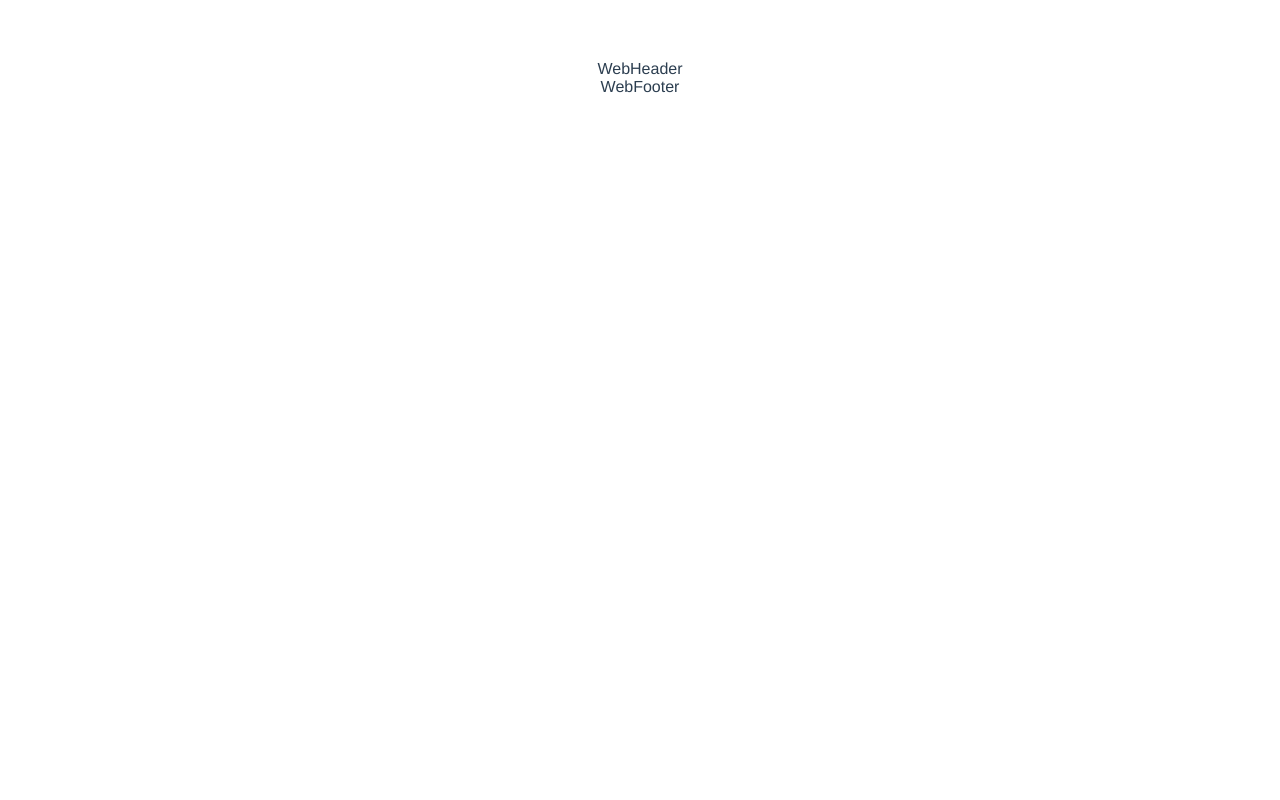
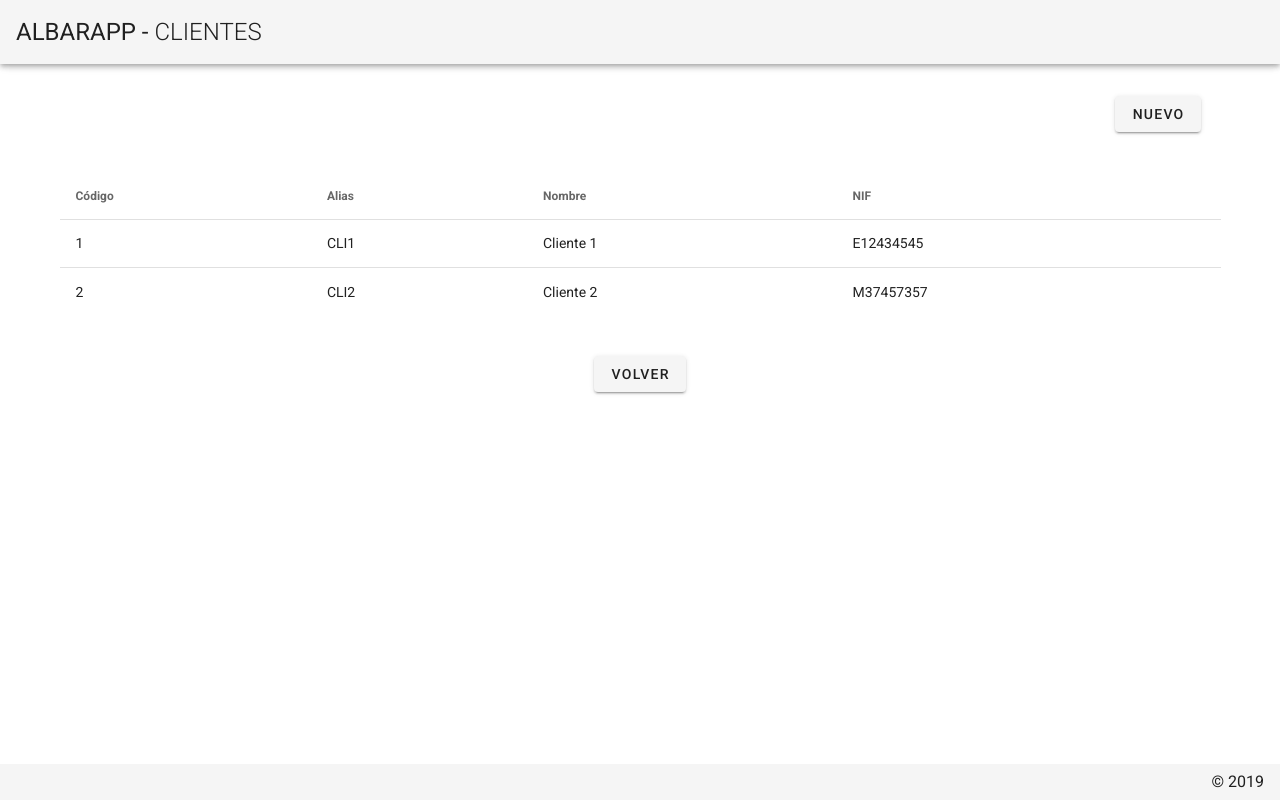
Before and after one commit to oespino/vue-albarapp, a Vue app: page /#/customer in a window 1280 px wide. Built offline with nearby package versions, Linux system fonts and the light colour scheme.

Commit message:
Added Vuetify. Added customer table.

```diff
--- a/public/index.html
+++ b/public/index.html
@@ -6,6 +6,8 @@
     <meta name="viewport" content="width=device-width,initial-scale=1.0">
     <link rel="icon" href="<%= BASE_URL %>favicon.ico">
     <title>vue-albarapp</title>
+    <link rel="stylesheet" href="https://fonts.googleapis.com/css?family=Roboto:100,300,400,500,700,900">
+    <link rel="stylesheet" href="https://cdn.jsdelivr.net/npm/@mdi/font@latest/css/materialdesignicons.min.css">
   </head>
   <body>
     <noscript>
--- a/src/App.vue
+++ b/src/App.vue
@@ -1,9 +1,11 @@
 <template>
-  <div id="app">
-    <WebHeader/>
-    <router-view></router-view>
-    <WebFooter/>
-  </div>
+  <v-app>
+    <v-content>
+      <WebHeader v-bind:currentState="currentRouteName"/>
+      <router-view></router-view>
+      <WebFooter/>
+    </v-content>
+  </v-app>
 </template>
 
 <script>
@@ -11,21 +13,18 @@ import WebHeader from "@/components/TheHeader";
 import WebFooter from "@/components/TheFooter";
 
 export default {
-  name: 'app',
+  name: 'App',
   components: {
     WebHeader,
     WebFooter
+  },
+  data: () => ({
+
+  }),
+  computed: {
+    currentRouteName() {
+        return this.$route.name;
+    }
   }
-}
+};
 </script>
-
-<style>
-#app {
-  font-family: 'Avenir', Helvetica, Arial, sans-serif;
-  -webkit-font-smoothing: antialiased;
-  -moz-osx-font-smoothing: grayscale;
-  text-align: center;
-  color: #2c3e50;
-  margin-top: 60px;
-}
-</style>
--- a/src/components/TheFooter.vue
+++ b/src/components/TheFooter.vue
@@ -1,9 +1,8 @@
 <template>
-    <footer>
-        <div>
-            WebFooter
-        </div>
-    </footer>
+    <v-footer absolute>
+        <div class="flex-grow-1"></div>
+        <span class="text-right">&copy; 2019</span>
+    </v-footer>
 </template>
 
 <script>
--- a/src/components/TheHeader.vue
+++ b/src/components/TheHeader.vue
@@ -1,11 +1,19 @@
 <template>
     <div>
-        WebHeader
+        <v-app-bar>
+            <v-toolbar-title class="headline text-uppercase">
+                <span>AlbarApp - </span>
+                <span class="font-weight-light">{{currentState}}</span>
+            </v-toolbar-title>
+        </v-app-bar>
     </div>
 </template>
 
 <script>
 export default {
-    name: "WebHeader"
+    name: "WebHeader",
+    props: {
+        currentState : String
+    }
 };
 </script>
--- a/src/main.js
+++ b/src/main.js
@@ -1,10 +1,12 @@
 import Vue from 'vue'
 import App from './App.vue'
 import router from "./router"
+import vuetify from './plugins/vuetify';
 
 Vue.config.productionTip = false
 
 new Vue({
   router,
-  render: h => h(App),
+  vuetify,
+  render: h => h(App)
 }).$mount('#app')
--- /dev/null
+++ b/src/plugins/vuetify.js
@@ -0,0 +1,10 @@
+import Vue from 'vue';
+import Vuetify from 'vuetify/lib';
+
+Vue.use(Vuetify);
+
+export default new Vuetify({
+  icons: {
+    iconfont: 'mdi',
+  },
+});
--- a/src/router/index.js
+++ b/src/router/index.js
@@ -7,7 +7,13 @@ export default new Router({
     routes: [
       {
         path: "/",
-        component: () => import("@/views/Home")
+        component: () => import("@/views/Home"),
+        name: "Home"
+      },
+      {
+        path: "/customer/",
+        component: () => import("@/views/Customer"),
+        name: "Clientes"
       }
     ]
 });
--- /dev/null
+++ b/src/views/Customer.vue
@@ -0,0 +1,61 @@
+<template>
+  <v-container>
+    <v-layout text-right wrap class="pb-10 pt-5 mr-5">
+      <v-flex xs12>
+        <v-btn to="/">
+          <span>Nuevo</span>
+        </v-btn>
+      </v-flex>
+    </v-layout>
+    <v-simple-table>
+      <template v-slot:default>
+        <thead>
+          <tr>
+            <th class="text-left">Código</th>
+            <th class="text-left">Alias</th>
+            <th class="text-left">Nombre</th>
+            <th class="text-left">NIF</th>
+          </tr>
+        </thead>
+        <tbody>
+          <tr v-for="item in customers" :key="item.id">
+            <td>{{ item.code }}</td>
+            <td>{{ item.alias }}</td>
+            <td>{{ item.name }}</td>
+            <td>{{ item.idn }}</td>
+          </tr>
+        </tbody>
+      </template>
+    </v-simple-table>
+    <v-layout text-center wrap class="pt-10">
+      <v-flex xs12>
+        <v-btn to="/">
+          <span>Volver</span>
+        </v-btn>
+      </v-flex>
+    </v-layout>
+  </v-container>
+</template>
+
+<script>
+export default {
+  name: "customer",
+  data: () => {
+      return {
+          customers: []
+      }
+  },
+  created() {
+      this.listCustomers();
+  },
+  methods: {
+    listCustomers() {
+        // Rest call to list clients
+        this.customers = [
+            {id: 1, code: 1, alias: "CLI1", name: "Cliente 1", idn: "E12434545"},
+            {id: 2, code: 2, alias: "CLI2", name: "Cliente 2", idn: "M37457357"}
+        ]
+    }
+  }
+};
+</script>
--- a/src/views/Home.vue
+++ b/src/views/Home.vue
@@ -1,5 +1,17 @@
 <template>
-    <div>
-        <h1>AlbarApp</h1>
-    </div>
+  <v-container>
+    <v-layout text-center wrap class="pt-10">
+      <v-flex xs12>
+        <v-btn to="/customer/">
+          <span>Clientes</span>
+        </v-btn>
+      </v-flex>
+    </v-layout>
+  </v-container>
 </template>
+
+<script>
+export default {
+  name: "home"
+};
+</script>
```
Also changed, not shown: package.json (+7 -2 lines), src/components/HelloWorld.vue (deleted, +0 -58 lines), src/assets/logo.png (deleted), 1 other file (tests, documents, lock files or other folders).
